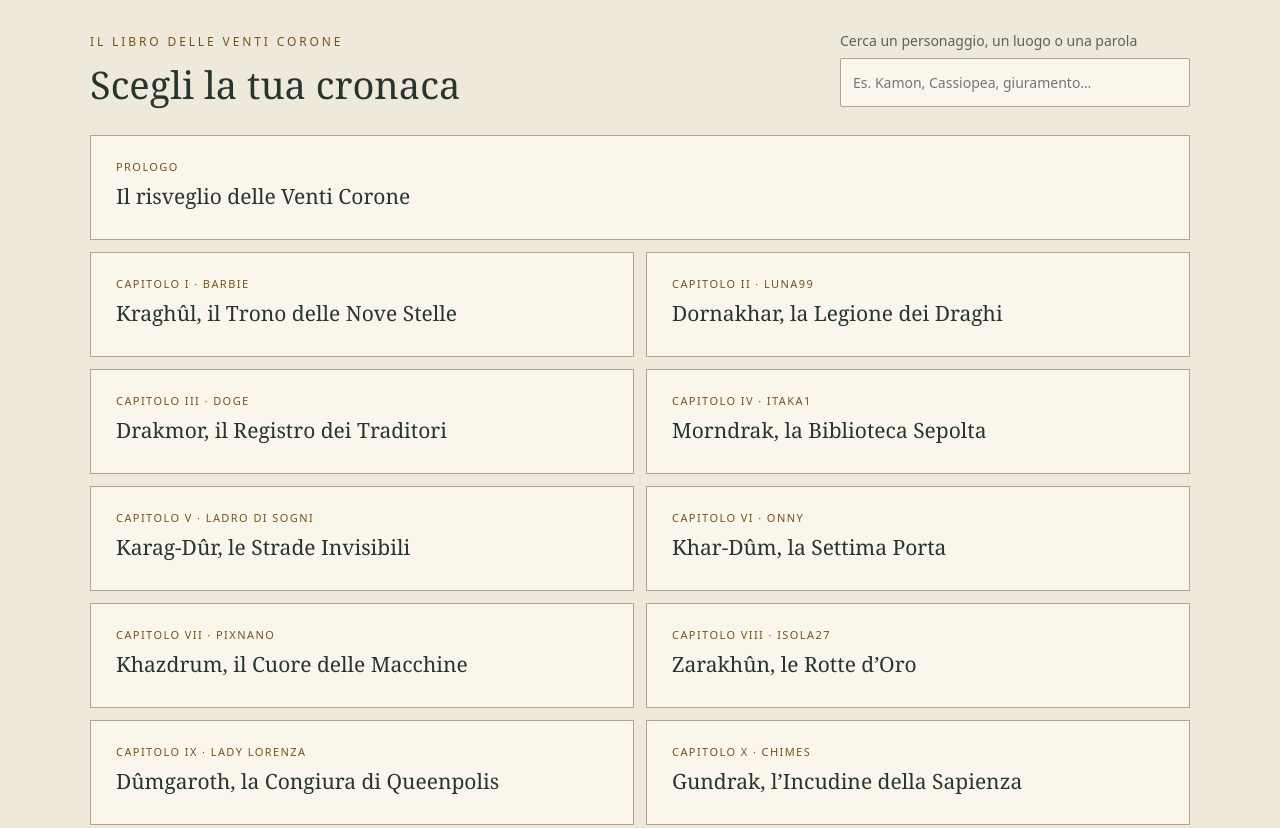
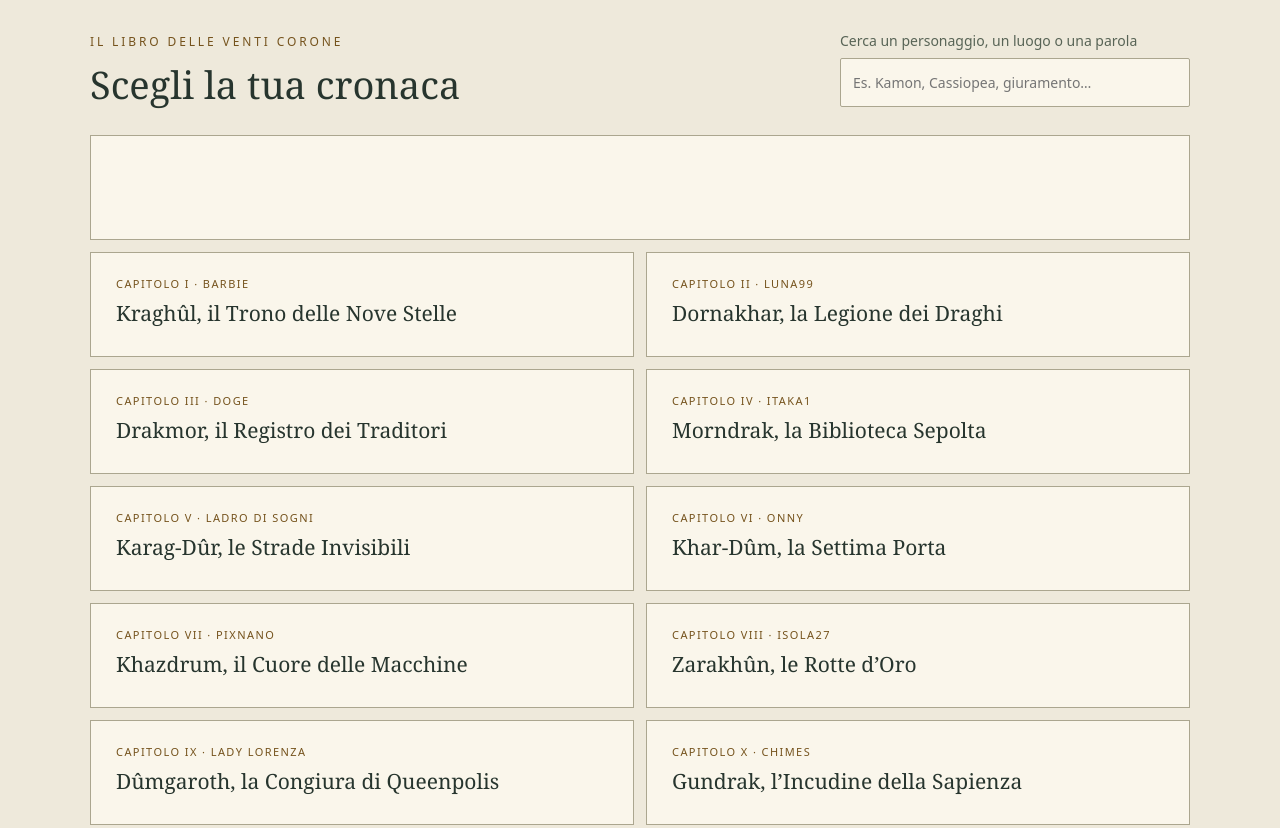
Before and after one commit to mlgtms77-spec/cronache-dei-nani, a plain HTML site: page index.html in a window 1280 px wide. Shown: the part 1760-2588 px from the top of the page. Drawn offline with Linux system fonts and the light colour scheme.

Commit message:
Update index.html

```diff
--- a/index.html
+++ b/index.html
@@ -180,8 +180,7 @@ a[data-chapter="0"] img {
 </section>
 <section class="intro"><h2>La forza di un giuramento.</h2><p>Nei mari di Medusa, venti regni indipendenti si uniscono contro la Corona Spezzata. Tra porti, biblioteche sepolte e forge, la loro forza prende forma nelle scelte di ogni giorno. E in una buona dose di ostinazione nanica.</p></section>
 <section class="library" id="indice" aria-labelledby="index-title"><div class="section-heading"><div><p class="eyebrow">IL LIBRO DELLE VENTI CORONE</p><h2 id="index-title" tabindex="-1">Scegli la tua cronaca</h2></div><label class="search"><span>Cerca un personaggio, un luogo o una parola</span><input type="search" id="search" placeholder="Es. Kamon, Cassiopea, giuramento…" autocomplete="off"></label></div><nav class="contents" aria-label="Indice dei capitoli">
-<a href="#prologo" data-chapter="0"><span>PROLOGO</span><strong>Il risveglio delle Venti Corone</strong></a>
-<a href="#capitolo-1" data-chapter="1"><span>CAPITOLO I · BARBIE</span><strong>Kraghûl, il Trono delle Nove Stelle</strong></a>
+<a href="#prologo" data-chapter="0"><a href="#capitolo-1" data-chapter="1"><span>CAPITOLO I · BARBIE</span><strong>Kraghûl, il Trono delle Nove Stelle</strong></a>
 <a href="#capitolo-2" data-chapter="2"><span>CAPITOLO II · LUNA99</span><strong>Dornakhar, la Legione dei Draghi</strong></a>
 <a href="#capitolo-3" data-chapter="3"><span>CAPITOLO III · DOGE</span><strong>Drakmor, il Registro dei Traditori</strong></a>
 <a href="#capitolo-4" data-chapter="4"><span>CAPITOLO IV · ITAKA1</span><strong>Morndrak, la Biblioteca Sepolta</strong></a>
```
